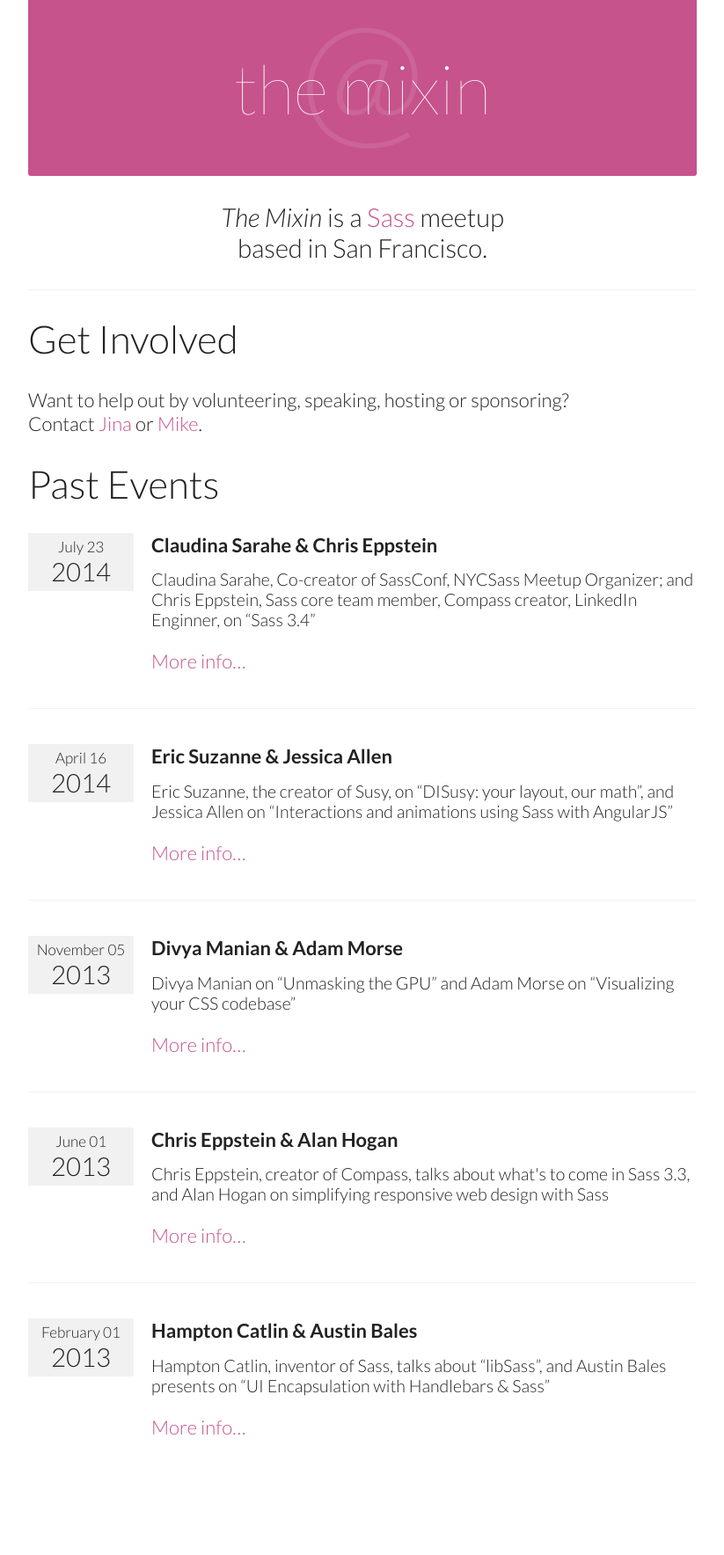
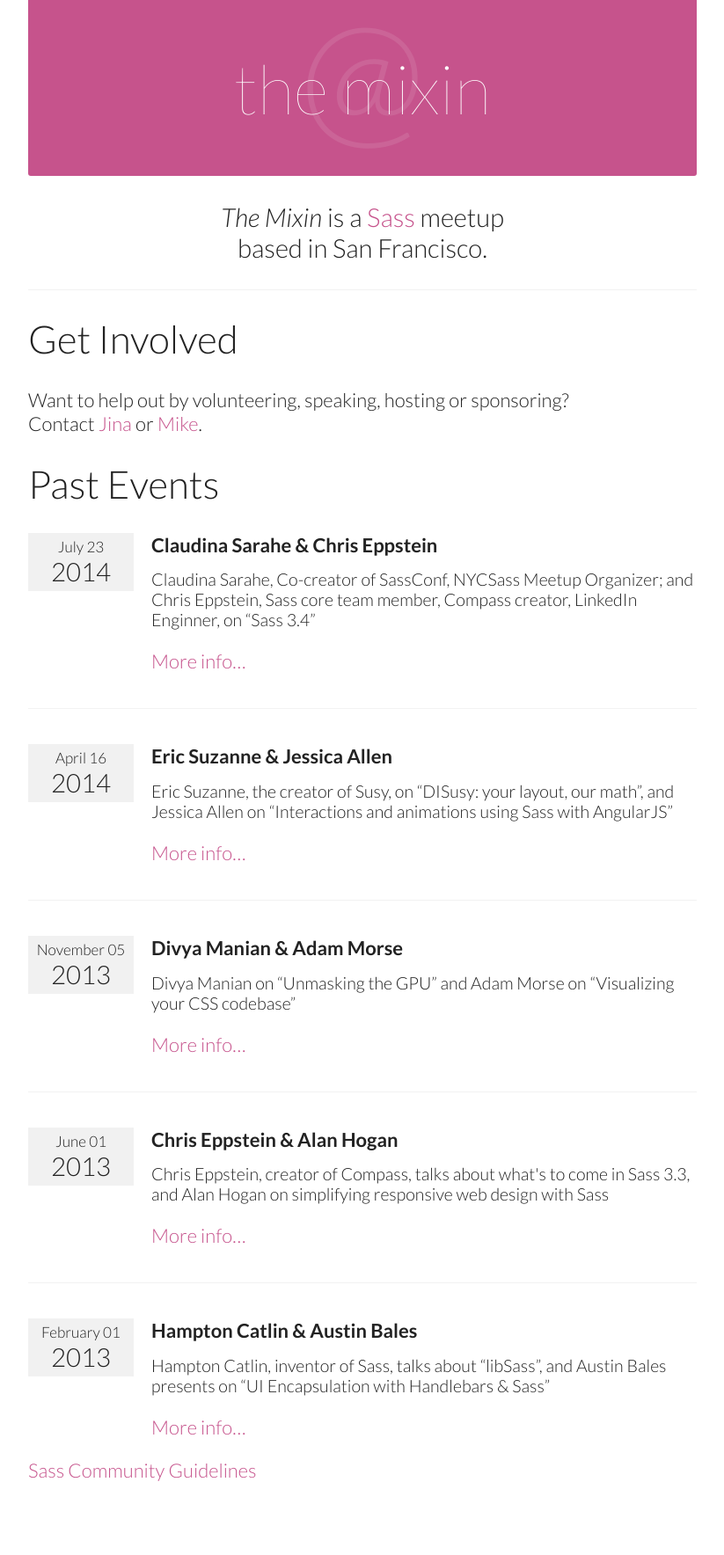
Before and after one commit to sushiandrobots/themixinsf.com, a Jekyll site: the page built from index.html, in a window 1280 px wide. Shown: the whole page at 88% size, without its empty margins (228-1051 px from the left). Built offline with Jekyll 4.4.1, drawn with Linux system fonts in a browser that asks for light colours; before the commit the page ends 1697 px from its top, so only the background shows below that; some of the changed lines change nothing that is shown.

Commit message:
Update default.html

```diff
--- a/_layouts/default.html
+++ b/_layouts/default.html
@@ -1,4 +1,4 @@
-<!doctype html>
+<!DOCTYPE html>
 <html lang="en">
   <head>
     <link href="//fonts.googleapis.com/css?family=Lato:100,300italic,300,700" rel="stylesheet" type="text/css">
@@ -8,9 +8,8 @@
     <link rel="stylesheet" href="/css/main.css">
   </head>
   <body>
-
     {% include header.html %}
-
     <div id="main" role="main">{{content}}</div>
-
+    {% include footer.html %}
   </body>
+</html>
```
Lines whose indentation alone changed are shown as unchanged.
